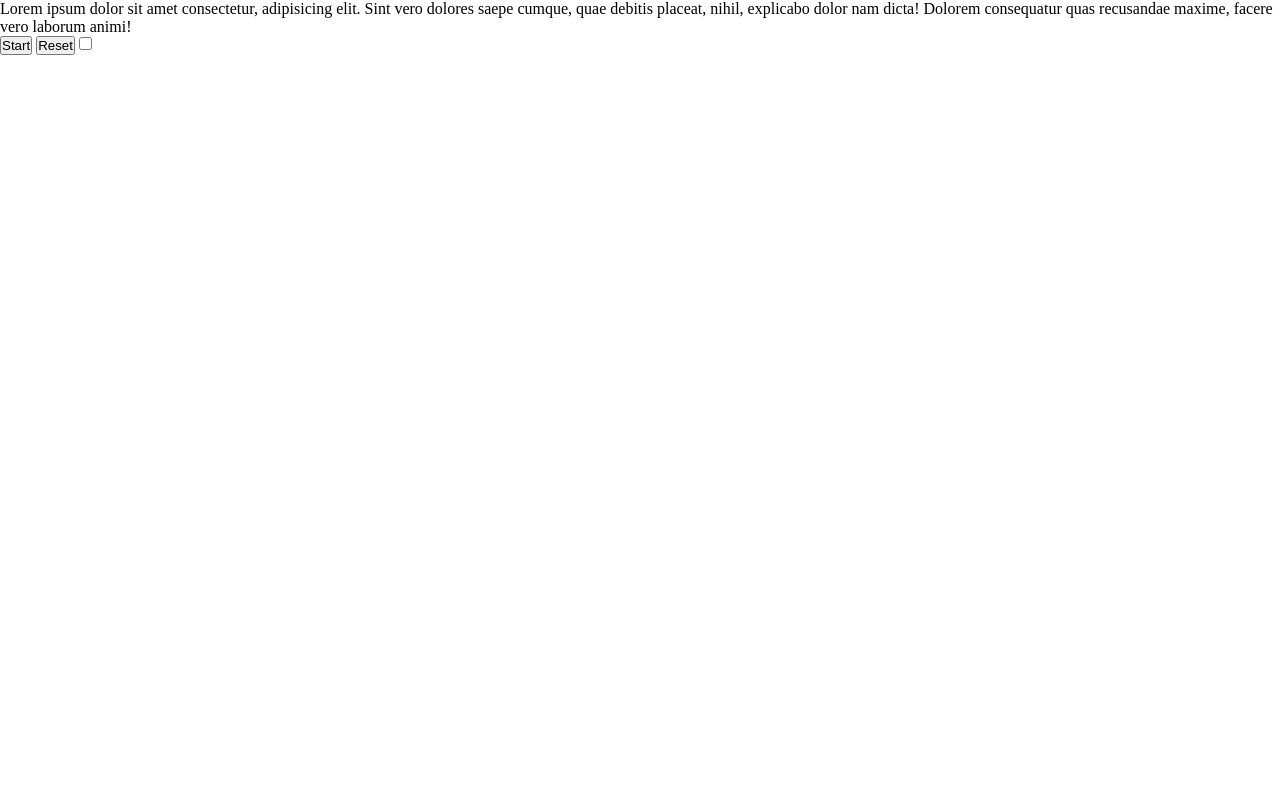
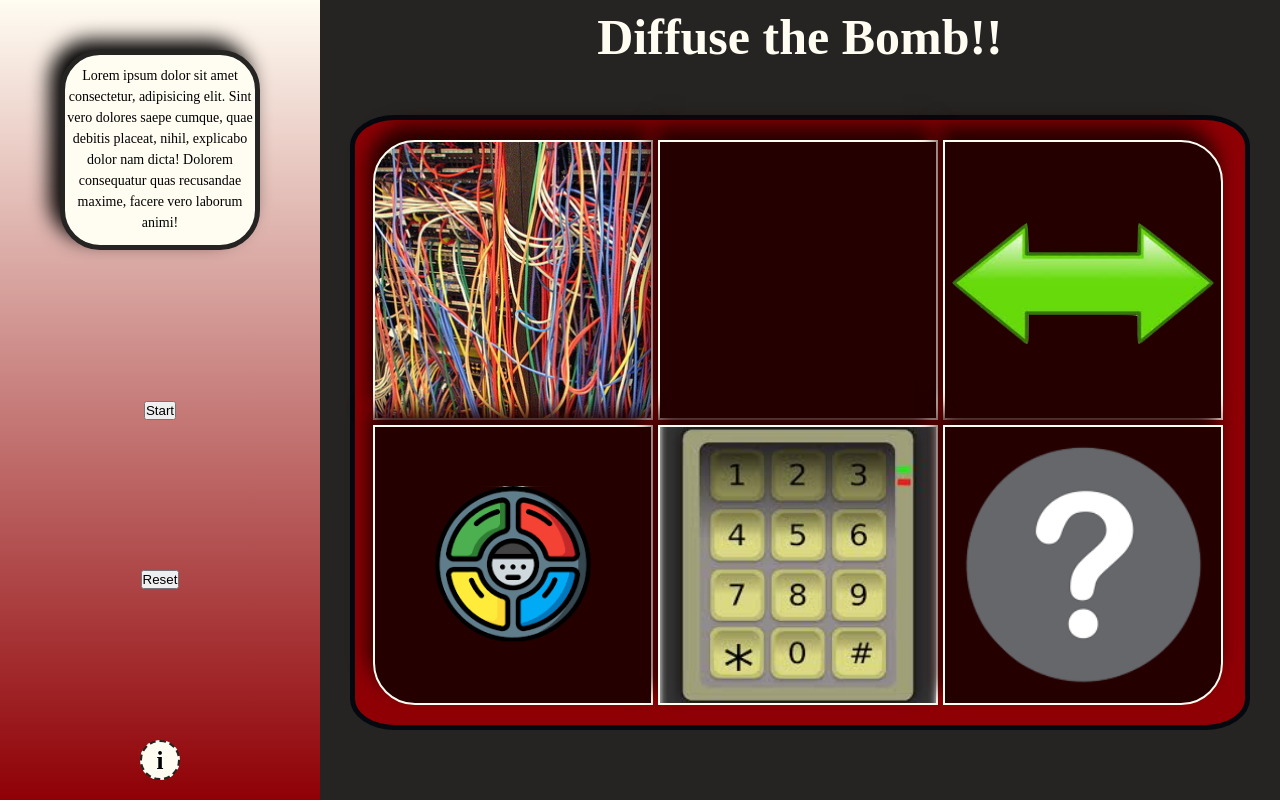
Before and after one commit to JoshuaMillerCode/Project1, a plain HTML site: page project_1/index.html in a window 1280 px wide. Drawn offline with nearby package versions, Linux system fonts and the light colour scheme.

Commit message:
Created the main game page and gameboard. Added the modals for each of the puzzles. Added CSS animation on the info button. Created a class for the puzzles in JS.

```diff
--- a/project_1/index.html
+++ b/project_1/index.html
@@ -1,42 +1,66 @@
 <!DOCTYPE html>
 <html lang="en">
-<head>
+    <head>
     <meta charset="UTF-8">
     <meta name="viewport" content="width=device-width, initial-scale=1.0">
     <title>Bomb Squad</title>
-    <link rel="stylesheet" type="text/css" href="../project_1/stylesheet/style.css">
+    <link rel="stylesheet" href="../project_1/stylesheet/style.css">
     <script src="https://code.jquery.com/jquery-3.5.1.min.js" integrity="sha256-9/aliU8dGd2tb6OSsuzixeV4y/faTqgFtohetphbbj0=" crossorigin="anonymous"></script>
     <script src="../project_1/script/app.js"></script>
-</head>
-<body>
-    <aside>
+    </head>
+    <body>
+    <aside id='side-panel'>
         <div id='hint-comment-box'>Lorem ipsum dolor sit amet consectetur, adipisicing elit. Sint vero dolores saepe cumque, quae debitis placeat, nihil, explicabo dolor nam dicta! Dolorem consequatur quas recusandae maxime, facere vero laborum animi!</div>
         <button id='start-game'>Start</button>
         <button id='reset-game'>Reset</button>
         <input type="checkbox" id='info-toggle'></input>
-        <label for="info-toggle" id='info-modal-button'><span>&nbsp;</span></label>
+        <label for="info-toggle" id='info-modal-button'><span>i</span></label>
+        <div id='info-background'>&nbsp;</div>
+        <div id='info-text'><span id='info-title'> Instructions/Info.</span> </br>ipsum dolor sit amet consectetur adipisicing elit. Ipsam vitae eius adipisci perspiciatis fugit, nisi alias quae nemo maiores. Delectus temporibus tempore distinctio eos ab facere fugit quis recusandae beatae! Lorem ipsum dolor sit amet consectetur adipisicing elit. Voluptates nisi quibusdam fugiat aliquid sit dolorem accusantium voluptate eaque, ab possimus reiciendis. Consectetur nihil velit cum. Facere dolorem saepe sunt suscipit. Lorem ipsum dolor sit amet consectetur adipisicing elit. Quam necessitatibus eos sit eaque nisi assumenda autem aperiam corrupti, fugiat reiciendis quibusdam earum error iste nulla architecto dolore placeat rerum aliquam.
+        </div>
     </aside>
-    <main>
+    <main id='game-section'>
+        <h3 id='title'>Diffuse the Bomb!!</h3>
         <div id='gameboard'>
-            <div class='puzzle-item' id='puzzle-1'>
+            <div class='puzzle-item top'  id='puzzle-1'>
 
             </div>
-            <div class='puzzle-item' id='timer'>
+            <div class='puzzle-item top' id='time-modal'>
+                <p id='timer'></p>
+            </div>
+            <div class='puzzle-item top' id='puzzle-3'>
 
             </div>
-            <div class='puzzle-item' id='puzzle-3'>
+            <div class='puzzle-item bottom' id='puzzle-4'>
 
             </div>
-            <div class='puzzle-item' id='puzzle-4'>
+            <div class='puzzle-item bottom' id='puzzle-5'>
 
             </div>
-            <div class='puzzle-item' id='puzzle-5'>
-
-            </div>
-            <div class='puzzle-item' id='puzzle-6'>
+            <div class='puzzle-item bottom' id='puzzle-6'>
 
             </div>
         </div>
     </main>
-</body>
+    </body>
+    <modal class='start-page'>
+    Bomb Squad </br> A Game of Organized Panic
+    <input type="checkbox" id='first-start'>&nbsp;</input>
+    <label for="first-start" class='first-start-button'>&nbsp;</label>
+    </modal>
+    <modal class='puzzle1-modal'>
+
+    </modal>
+    <modal class='puzzle2-modal'>
+
+    </modal>
+    <modal class='puzzle3-modal'>
+
+    </modal>
+    <modal class='puzzle4-modal'>
+
+    </modal>
+    <modal class='puzzle5-modal'>
+
+    </modal>
 </html>
--- a/project_1/script/app.js
+++ b/project_1/script/app.js
@@ -0,0 +1,33 @@
+//Cached DOM Nodes
+//Start Page
+const $startPage = $('.start-page')
+//Puzzles square that they click
+const $wirePuzzle = $('#puzzle-1');
+const $backAndForthPuzzle = $('#puzzle-3');
+const $simonPuzzle = $('#puzzle-4');
+const $numberPuzzle = $('#puzzle-5')
+const $triviaPuzzle = $('#puzzle-6')
+//timer countdown
+const $timerSection = $('#timer-modal');
+const $timerDisplay = $('#timer');
+//Modals that open when the puzzle square is clicked
+const $wireModal = $('.puzzle1-modal')
+const $backAndForthModal = $('.puzzle2-modal');
+const $simonModal = $('.puzzle3-modal');
+const $numberModal = $('.puzzle4-modal');
+const $triviaModal = $('.puzzle5-modal');
+
+
+
+class Puzzle {
+    constructor(hasPassed, $el, $modal){
+        this.hasPassed = hasPassed;
+        this.$el = $el;
+        this.$modal = $modal;
+    }
+    openModal(){
+        this.$el.on('click', (event) => {
+            this.$modal.css('z-index', ' ')
+        })
+    }
+}
--- a/project_1/stylesheet/style.css
+++ b/project_1/stylesheet/style.css
@@ -1,3 +1,7 @@
+
+
+
+
 *,
 *::after,
 *::before {
@@ -6,6 +10,213 @@
     box-sizing: inherit;
 }
 
-body {
+html {
+    font-size: 10px;
+}
+
+body, #side-panel, #game-section {
     box-sizing: border-box;
 }
+
+body {
+    font-family: 'Times New Roman', Times, serif;
+    font-size: 2rem;
+    font-weight: 200;
+    line-height: 1.5;
+    display: flex;
+}
+
+#side-panel{
+    display: flex;
+    flex-direction: column;
+    justify-content: space-between;
+    align-items: center;
+    height: 100vh;
+    width: 25%;
+    background-image: linear-gradient(to top, #8F0005, #fffcf2);
+}
+
+#hint-comment-box {
+    border: 5px solid #252422;
+    border-radius: 20%;
+    box-shadow: -1rem -1rem 2rem black;
+    background-color: #fffcf2;
+    height: 20rem;
+    width:20rem;
+    font-size: 1.4rem;
+    margin-top: 5rem;
+    padding-top: 1rem;
+    text-align: center;
+}
+
+#info-toggle {
+    display: none;
+}
+
+#info-modal-button {
+    background-color: #fffcf2;
+    height: 4rem;
+    width: 4rem;
+    border-radius: 50%;
+    margin-bottom: 2rem;
+    text-align: center;
+    border: 2px dashed #252422;
+    z-index: 2;
+}
+
+#info-background {
+    position: fixed;
+    bottom: 2rem;
+    height: 3rem;
+    width: 3rem;
+    border-radius: 50%;
+    background-color: transparent;
+    z-index: 1;
+    transition: transform 0.8s cubic-bezier(0.5, 0, 0.02, 1);
+}
+#info-text{
+    position: absolute;
+    top: 50%;
+    left: 50%;
+    transform: translate(-50%, -50%);
+    text-align: center;
+    width: 50%;
+    color: transparent;
+    z-index: 2;
+    border-radius: 20%;
+    padding: 10rem;
+}
+
+#info-toggle:checked ~ #info-background {
+    background-color: #ccc5b9;
+    transform: scale(100);
+}
+
+#info-toggle:checked ~ #info-text {
+    transition-property: border, background-color ,color;
+    transition-delay: .6s;
+    color: #fffcf2;
+    background-color: #8F0005;
+    border: 3px solid #252422;
+}
+
+span {
+    font-size: 2.5rem;
+    font-weight: bold;
+}
+
+#game-section {
+    height: 100vh;
+    width: 75%;
+    background-color: #252422;
+    display: flex;
+    flex-direction: column;
+    justify-content: space-between;
+    align-items: center;
+}
+
+#title{
+    color: #fffcf2;
+    font-size: 5rem;
+}
+
+#gameboard {
+    background-color: #8F0005;
+    border: 5px solid  #04080F;
+    border-radius: 5%;
+    height: 85rem;
+    width: 90rem;
+    margin: 10rem;
+    margin-top: 4rem;
+    display: flex;
+    flex-wrap: wrap;
+    justify-content: center;
+}
+
+.puzzle-item {
+    background-color: #250001;
+    box-shadow: -.5rem -1.5rem 2rem #250001;
+    height: 28rem;
+    width: 28rem;
+    border: 2px solid  #fffcf2;
+    margin-right: .5rem;
+
+}
+.top {
+    margin-top: 2rem;
+    margin-bottom: .5rem;
+}
+.bottom{
+    margin-bottom: 2rem;
+}
+
+#puzzle-1 {
+    border-radius: 15% 0% 0% 0%;
+    background-image: url(../images/wires.jpeg);
+    background-repeat: no-repeat;
+    background-size: cover;
+}
+
+#puzzle-2 {
+
+}
+
+#puzzle-3 {
+    border-radius: 0 15% 0 0;
+    background-image: url(../images/back_and_forth.png);
+    background-repeat: no-repeat;
+    background-size: contain;
+    background-position: center;
+}
+
+#puzzle-4 {
+    border-radius: 0 0 0 15%;
+    background-image: url(../images/simon.png);
+    background-repeat: no-repeat;
+    background-size: contain;
+    background-position: center;
+}
+
+#puzzle-5{
+    background-image: url(../images/number_pad.jpeg);
+    background-repeat: no-repeat;
+    background-size: cover;
+    background-position: center;
+}
+
+#puzzle-6 {
+    border-radius: 0 0 15% 0;
+    background-image: url(../images/trivia.png);
+    background-repeat: no-repeat;
+    background-size: contain;
+    background-position: center;
+}
+
+.start-page {
+    position: absolute;
+    top: 50%;
+    left: 50%;
+    transform: translate(-50%, -50%);
+    text-align: center;
+    height: 100%;
+    width: 100%;
+    background-color: #183446;
+    z-index: -10000;
+    padding: 10rem;
+    font-size: 9rem;
+    color: #fffcf2;
+    display: flex;
+    flex-direction: column;
+    justify-content: space-between;
+    align-items: center;
+}
+
+.first-start-button {
+    width: 25rem;
+    height: 12rem;
+    background-image: url(../images/start_button.png);
+    background-repeat: no-repeat;
+    background-size: cover;
+    background-position: center;
+    background-color: #252422;
+}
```
Also changed, not shown: project_1/images/back_and_forth.png (added), project_1/images/number_pad.jpeg (added), project_1/images/simon.png (added), project_1/images/start_button.png (added), project_1/images/trivia.png (added), project_1/images/wires.jpeg (added).
